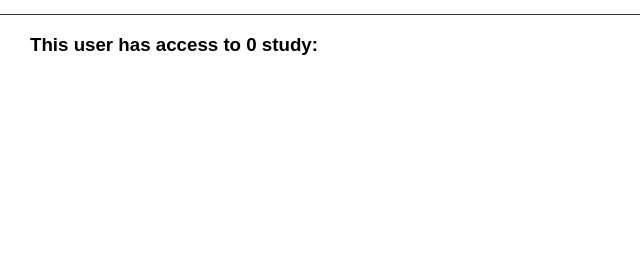
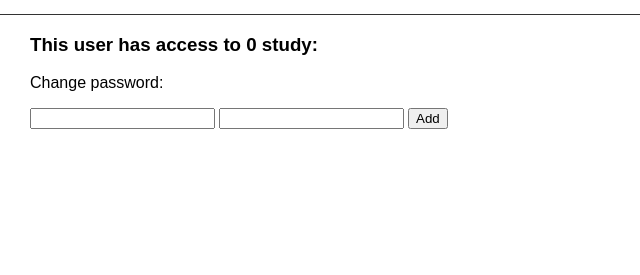
Before and after one commit to supersational/flask-image-server, a Flask app: template application/templates/user.html in a window 1280 px wide. Shown: the part 41-316 px from the top of the page, without its empty margins (0-640 px from the left). Run offline with Flask 2, Linux system fonts and the light colour scheme; the template is opened without the code that fills it, so the values that code supplies are empty; parts of the project's set-up code (start-up, migrations or seed data) failed here and were passed over.

Commit message:
change password form

```diff
--- a/application/post.py
+++ b/application/post.py
@@ -1,7 +1,7 @@
 from application import app
 
 from flask import request, redirect, make_response, jsonify
-from application.db import Event, Image, Participant, Study, Label, Datatype, Datapoint, session, Schema
+from application.db import Event, Image, Participant, Study, Label, Datatype, Datapoint, session, Schema, User
 from application.login import login_required, login_check, requires_admin
 import datetime
 from io import BytesIO
@@ -34,7 +34,7 @@ def create_study():
 @login_required
 @login_check()
 def user_change_password(user_id):
-	user = User.query(User.user_id==user_id).one()
+	user = User.query.filter(User.user_id==user_id).one()
 	if user and request.form['old_password']:
 		if user.check_password(request.form['old_password']):
 			if request.form['new_password']:
--- a/application/templates/user.html
+++ b/application/templates/user.html
@@ -28,6 +28,12 @@ User: {{user_name}}
 			<input type='hidden' name='method' value='add'>
 			<input type='submit' value='Add'>
 		</form>
+		{% endif %}
+		<form action='/user/{{user_id}}/change_password' method='POST'>
+			<p>Change password: </p>
+			<input type='password' name='old_password'>
+			<input type='password' name='new_password'>
+			<input type='submit' value='Add'>
+		</form>
 	</div>
-	{% endif %}
 {% endblock %}
```
